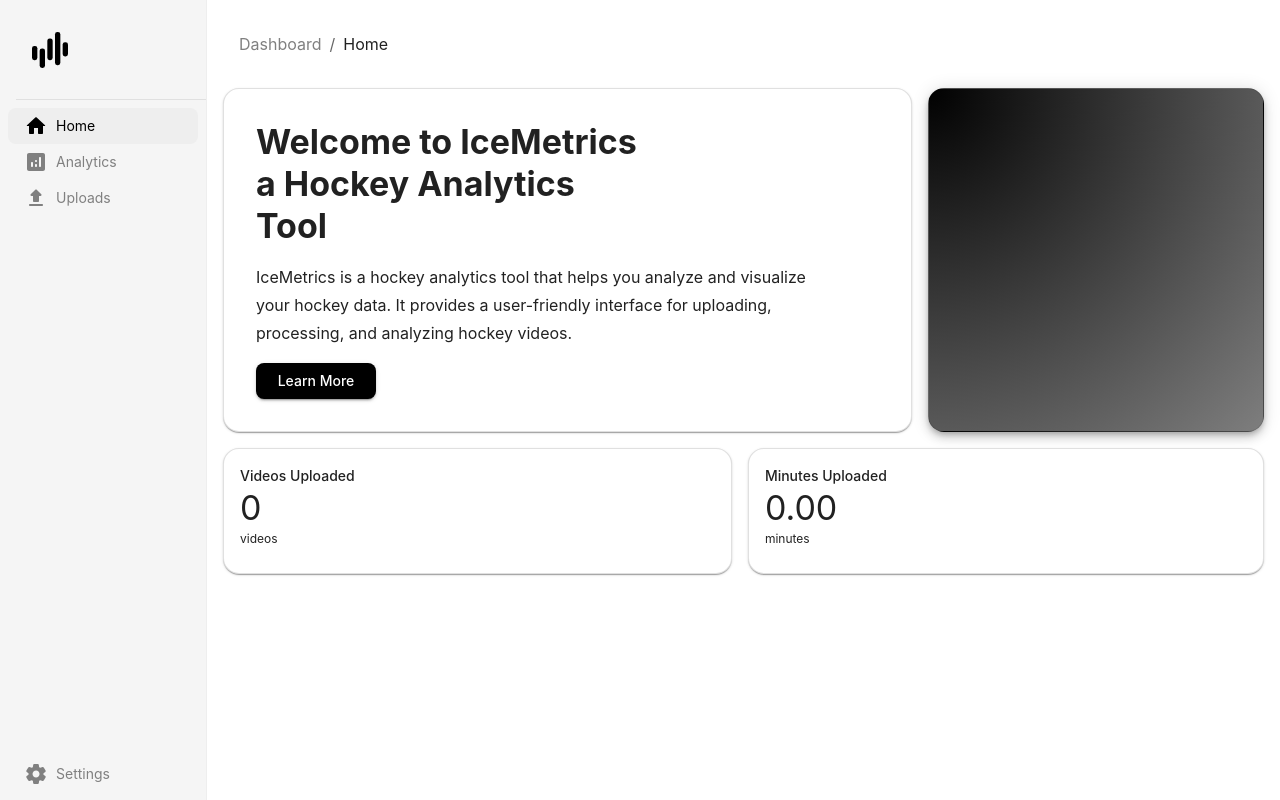
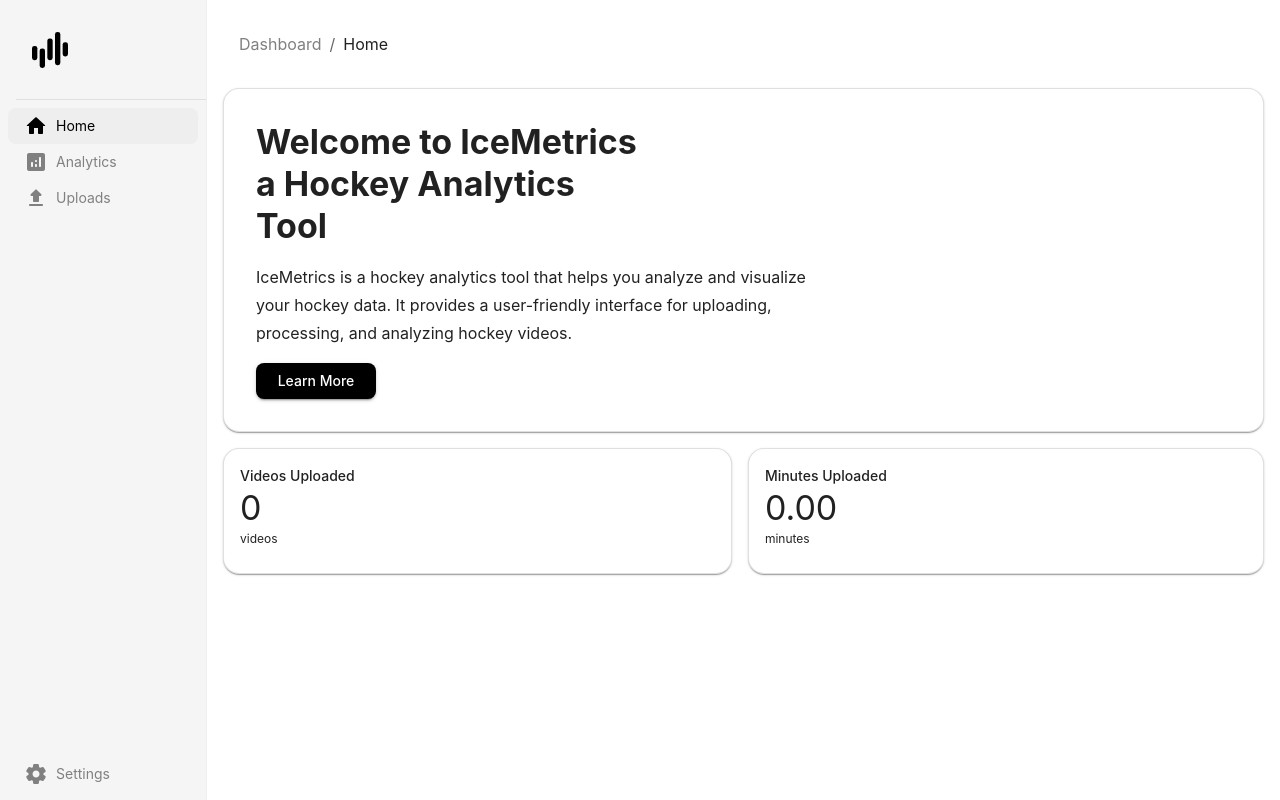
Before and after one commit to Tin-Duong1/IceMetrics, a React (Vite) app in the folder client/: page /dashboard in a window 1280 px wide. Built offline with nearby package versions, Linux system fonts and the light colour scheme; no server answers; sample sign-in values are in the browser's storage.

Commit message:
Update TopCards.tsx

```diff
--- a/client/src/components/dashboard/Cards/TopCards.tsx
+++ b/client/src/components/dashboard/Cards/TopCards.tsx
@@ -41,19 +41,6 @@ function TopCards() {
           </Stack>
         </Stack>
       </Card>
-      <Card
-        variant="outlined"
-        sx={{
-          display: { xs: "none", lg: "flex" },
-          flexGrow: 2,
-          padding: 2,
-          borderRadius: 4,
-          width: 300,
-          color: "white",
-          boxShadow: 6,
-          background: "radial-gradient(at left top, #010101, #7E7E7E)",
-        }}
-      ></Card>
     </Stack>
   );
 }
```
